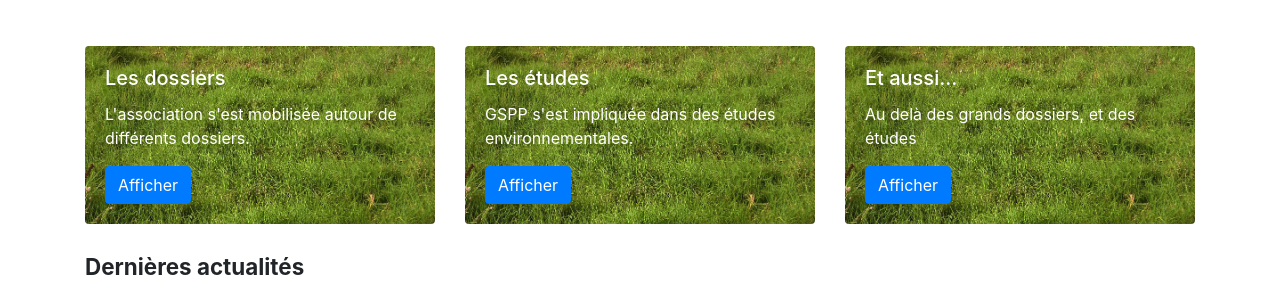
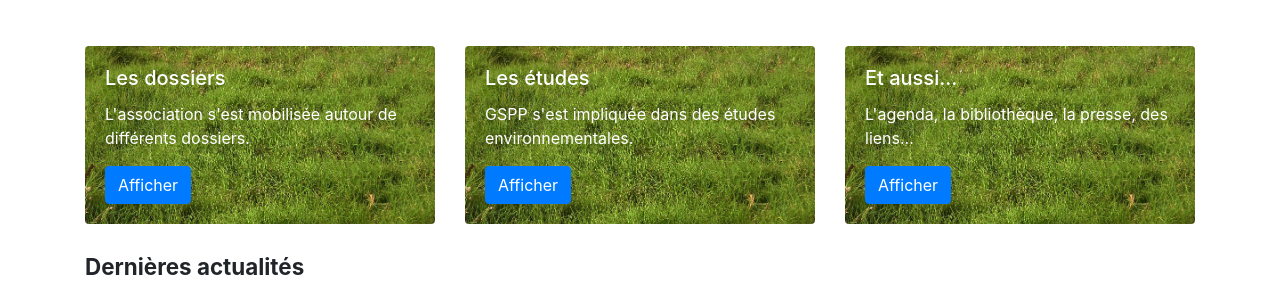
Before and after one commit to grain-de-sable-et-pomme-de-pin/grain-de-sable-et-pomme-de-pin.github.io, a Jekyll site: the page built from index.html, in a window 1280 px wide and 900 px high, scrolled down 367 px. Shown: the part 156-453 px from the top of the window. Built offline with Jekyll 4.4.1, drawn with Linux system fonts in a browser that asks for light colours; nearby versions of some CDN libraries; the list of posts is cut into pages by our own code.

Commit message:
rédaction

```diff
--- a/_layouts/default.html
+++ b/_layouts/default.html
@@ -148,7 +148,7 @@ ga('send', 'pageview');
 			<div class="card">
 				<div class="card-body">
 					<h5 class="card-title">Et aussi...</h5>
-					<p class="card-text">Au delà des grands dossiers, et des études</p>
+					<p class="card-text">L'agenda, la bibliothèque, la presse, des liens...</p>
 					<a href="/categories#et-aussi..." class="btn btn-primary">Afficher</a>
 				</div>
 			</div>
```
